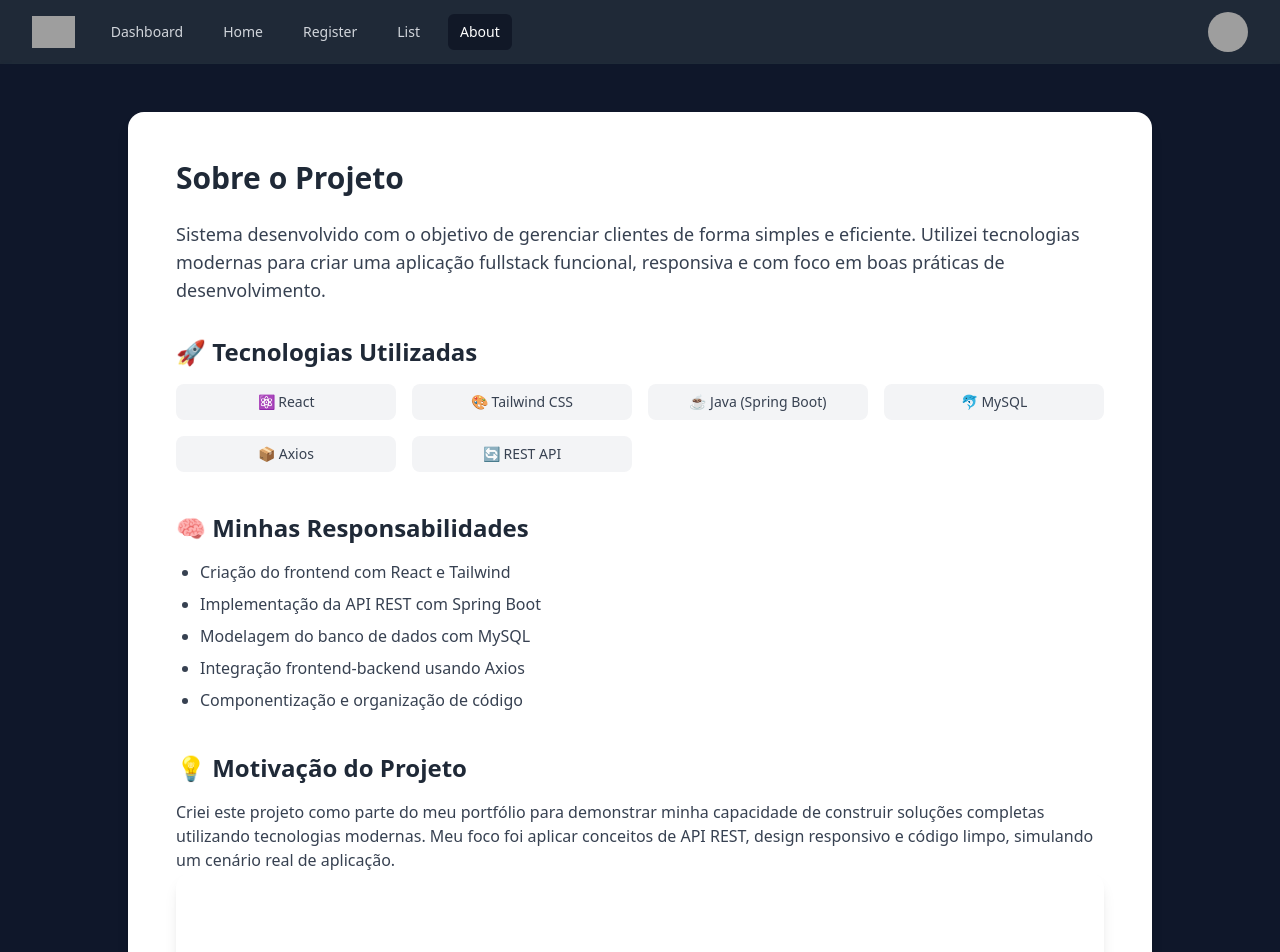
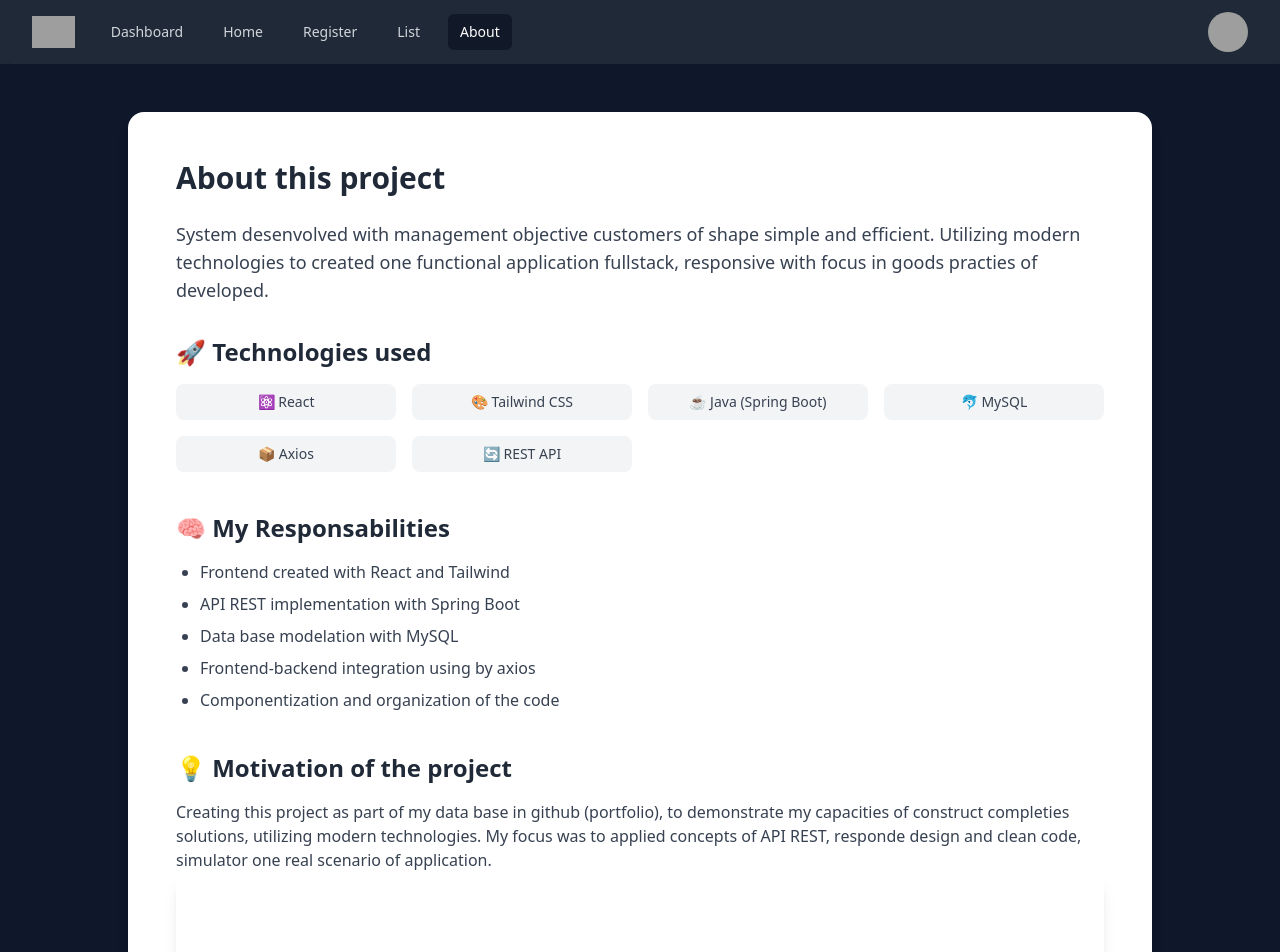
Before and after one commit to javazord/register-customer-web, a React (Vite) app: page /about in a window 1280 px wide. Shown: the top 952 px of the page. Built offline with nearby package versions, Linux system fonts and the light colour scheme; grey boxes are pictures that could not be loaded.

Commit message:
refactor: refatoração do corpo 'sobre' para ingles

```diff
--- a/src/views/about/About.jsx
+++ b/src/views/about/About.jsx
@@ -5,19 +5,19 @@ export default function About() {
     <div className="shadow-md shadow-slate-700 flex items-center justify-center px-4 py-12">
       <div className="w-full max-w-5xl bg-white rounded-2xl shadow-lg p-8 md:p-12">
         <h1 className="text-3xl font-bold text-gray-800 mb-6">
-          Sobre o Projeto
+          About this project
         </h1>
 
         <p className="text-gray-700 text-lg mb-4">
-          Sistema desenvolvido com o objetivo de gerenciar clientes de forma
-          simples e eficiente. Utilizei tecnologias modernas para criar uma
-          aplicação fullstack funcional, responsiva e com foco em boas práticas
-          de desenvolvimento.
+          System desenvolved with management objective customers of shape simple
+          and efficient. Utilizing modern technologies to created one functional
+          application fullstack, responsive with focus in goods practies of
+          developed.
         </p>
 
         <section className="mt-8">
           <h2 className="text-2xl font-semibold text-gray-800 mb-4">
-            🚀 Tecnologias Utilizadas
+            🚀 Technologies used
           </h2>
           <div className="grid grid-cols-2 sm:grid-cols-3 md:grid-cols-4 gap-4 text-center text-sm text-gray-700">
             <div className="bg-gray-100 py-2 px-3 rounded-lg">⚛️ React</div>
@@ -35,26 +35,27 @@ export default function About() {
 
         <section className="mt-10">
           <h2 className="text-2xl font-semibold text-gray-800 mb-4">
-            🧠 Minhas Responsabilidades
+            🧠 My Responsabilities
           </h2>
           <ul className="list-disc pl-6 text-gray-700 space-y-2">
-            <li>Criação do frontend com React e Tailwind</li>
-            <li>Implementação da API REST com Spring Boot</li>
-            <li>Modelagem do banco de dados com MySQL</li>
-            <li>Integração frontend-backend usando Axios</li>
-            <li>Componentização e organização de código</li>
+            <li>Frontend created with React and Tailwind</li>
+            <li>API REST implementation with Spring Boot</li>
+            <li>Data base modelation with MySQL</li>
+            <li>Frontend-backend integration using by axios</li>
+            <li>Componentization and organization of the code</li>
           </ul>
         </section>
 
         <section className="mt-10">
           <h2 className="text-2xl font-semibold text-gray-800 mb-4">
-            💡 Motivação do Projeto
+            💡 Motivation of the project
           </h2>
           <p className="text-gray-700">
-            Criei este projeto como parte do meu portfólio para demonstrar minha
-            capacidade de construir soluções completas utilizando tecnologias
-            modernas. Meu foco foi aplicar conceitos de API REST, design
-            responsivo e código limpo, simulando um cenário real de aplicação.
+            Creating this project as part of my data base in github (portfolio),
+            to demonstrate my capacities of construct completies solutions,
+            utilizing modern technologies. My focus was to applied concepts of
+            API REST, responde design and clean code, simulator one real
+            scenario of application.
           </p>
         </section>
 
@@ -68,7 +69,7 @@ export default function About() {
               rel="noopener noreferrer"
               className="inline-block px-6 py-3 bg-indigo-600 text-white font-medium rounded-xl shadow hover:bg-indigo-700 transition"
             >
-              Repositório Back-End
+              Back-End Repository
             </a>
           </section>
           <section className="mt-10 text-center">
@@ -78,13 +79,13 @@ export default function About() {
               rel="noopener noreferrer"
               className="inline-block px-6 py-3 bg-indigo-600 text-white font-medium rounded-xl shadow hover:bg-indigo-700 transition"
             >
-              Repositório Front-End
+              Front-End Repository
             </a>
           </section>
         </div>
 
         <footer className="mt-12 text-center text-sm text-gray-500">
-          Desenvolvido por <strong>Mateus Bastos Marques</strong> ·{" "}
+          Desenvolved by <strong>Mateus Bastos Marques</strong> ·{" "}
           <a
             href="https://github.com/javazord"
             className="text-indigo-600 underline"
```
